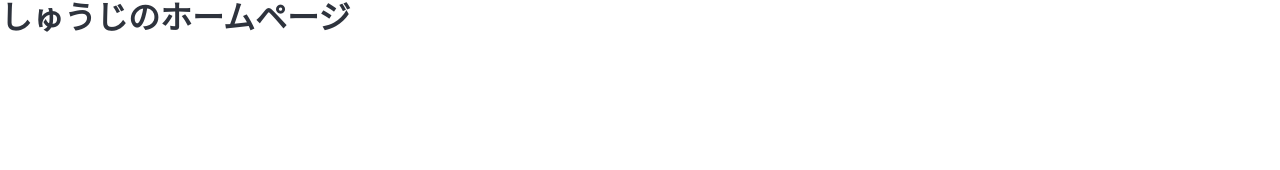
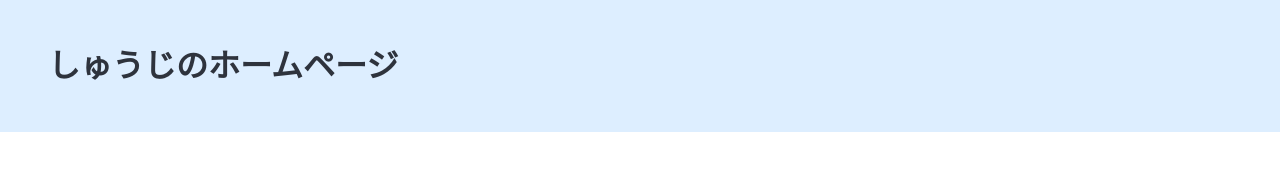
Before and after one commit to kasorikkuraba-a11y/tako-r, a website: page index.html in a window 1280 px wide. Drawn offline with nearby package versions, Linux system fonts and the light colour scheme.

Commit message:
Update index.html

```diff
--- a/index.html
+++ b/index.html
@@ -1,12 +1,16 @@
 <!DOCTYPE html>
 <html lang="jp">
   <head>
-    <meta charset="UTF-8" />
+    <meta charset="UTF-8"/>
     <meta name="viewport" content="width=device-width, initial-scale=1.0" />
     <link rel="stylesheet" href="index.css">
     <title>Taiyaki Tabetai</title>
   </head>
   <body>
-    <h1 class="title">しゅうじのホームページ</h1>
+    <section class="hero">
+      <div class="hero-body" style="background: #def;">
+        <h1 class="title">しゅうじのホームページ</h1>
+      </div>
+    </section>
   </body>
 </html>
```
